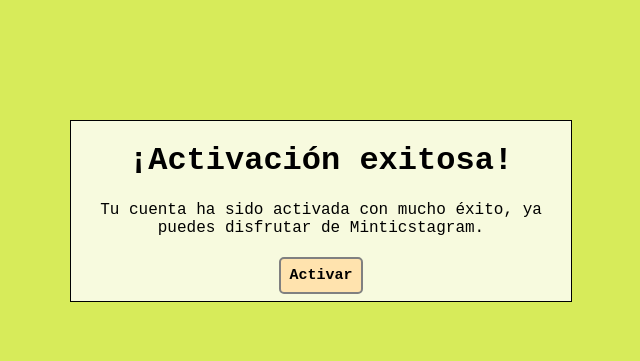
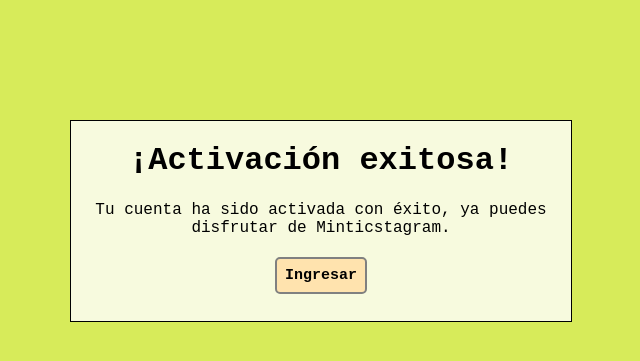
Before and after one commit to clbarrios/MinTICstagram, a Flask app: page /activacionExitosa/1 in a window 1280 px wide. Shown: the top 361 px of the page, without its empty margins (324-964 px from the left). Run offline with Flask 2, Linux system fonts and the light colour scheme; data comes from the database, SQL or seed files in the repository.

Commit message:
arreglar cositas y link

```diff
--- a/static/estilos/estaticas.css
+++ b/static/estilos/estaticas.css
@@ -16,7 +16,7 @@ body {
     top: 15%;
     right: 30%;
     width: 500px;
-    height: 180px;
+    height: 200px;
 }
 
 .boxedForm{
@@ -47,7 +47,7 @@ body {
     top: 15%;
     right: 25%;
     width: 700px;
-    height: 450px;
+    height: 470px;
 }
 
 .boton {
--- a/static/estilos/nuevcontra.css
+++ b/static/estilos/nuevcontra.css
@@ -43,7 +43,7 @@ input[type=text], textarea {
     top: 30%;
     right: 25%;
     width: 700px;
-    height: 200px;
+    height: 240px;
 }
 .digito{
     width: 25px;
--- a/templates/activacionExitosa.html
+++ b/templates/activacionExitosa.html
@@ -8,10 +8,10 @@
 <body>
     <div class="boxedStatic">
         <h1>¡Activación exitosa!</h1>
-        <p>Tu cuenta ha sido activada con mucho éxito, ya puedes disfrutar de Minticstagram.</p>
+        <p>Tu cuenta ha sido activada con éxito, ya puedes disfrutar de Minticstagram.</p>
         <form method="get" action="{{ url_for('ingreso') }}">
             <div class="contenedorBoton">
-                <input class="boton" type="submit" value="Activar">
+                <input class="boton" type="submit" value="Ingresar">
             </div>
         </form>
     </div>
--- a/templates/reestablecerContra.html
+++ b/templates/reestablecerContra.html
@@ -26,6 +26,8 @@
             <input id ="correoRes" name="correoRes" type="text" size=30 placeholder="Ingresa tu correo electrónico" >
             <input type="submit" value="Restablecer contraseña" class="boton">
             <br>
+            <br></br>
+            <a href="{{ url_for('ingreso') }}" style="font-size:14px"> ¿Quieres iniciar sesion?</a>
         </form>
     </div>
 </body>
--- a/templates/registro.html
+++ b/templates/registro.html
@@ -18,8 +18,12 @@
         <br><br>
         {{ form.conf_contraseña.label }}
         {{ form.conf_contraseña(placeholder="Confirma tu contraseña", size=30) }}
-        <br><br><br>
+        <br><br>
+        <a href="{{ url_for('ingreso') }}" style="font-size:14px"> ¿Ya tienes una cuenta? Ingresa</a>
+        <br><br>
+
         {{ form.registrar(class_="boton") }}
+
 
     </form>
     <section class="content">
```
